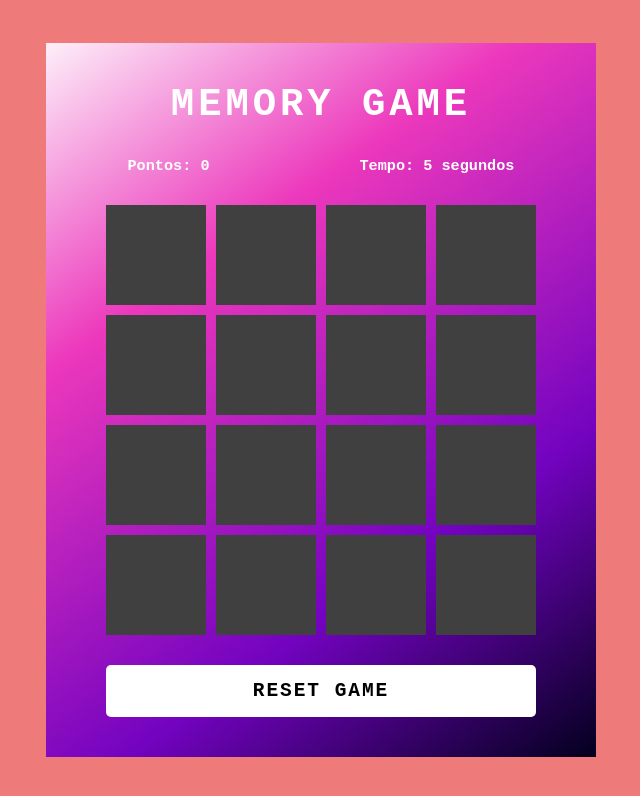
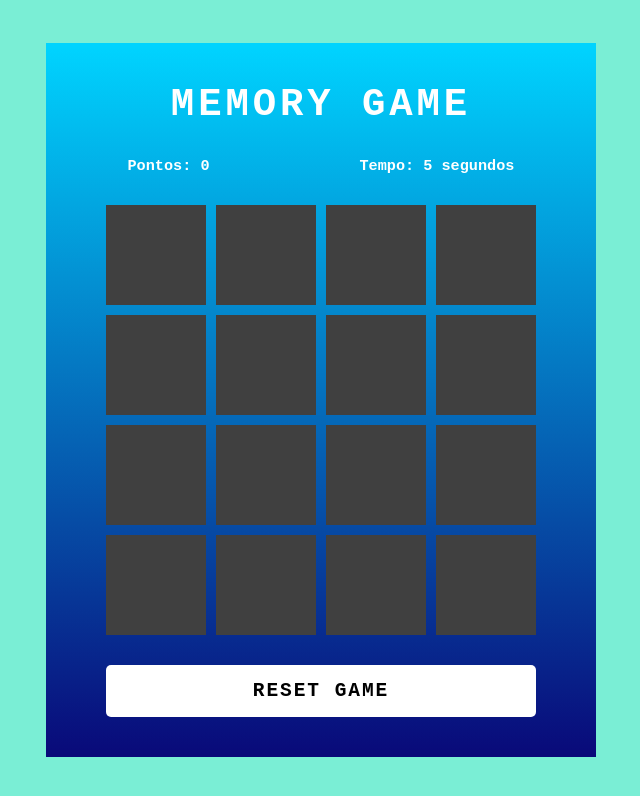
Before and after one commit to oaleekis/memory-game, a plain HTML site: page index.html in a window 1280 px wide. Shown: the whole page, without its empty margins (319-959 px from the left). Drawn offline with Linux system fonts and the light colour scheme.

Commit message:
update color

```diff
--- a/src/styles/main.css
+++ b/src/styles/main.css
@@ -3,7 +3,7 @@ body {
     justify-content: center;
     align-items: center;
     min-height: 100vh;
-    background: rgb(238, 122, 122);
+    background: rgb(122, 238, 213);
     user-select: none;
 }
 
@@ -14,7 +14,7 @@ body {
     justify-content: center;
     align-items: center;
     gap: 30px;
-    background: linear-gradient(325deg, #03001e 0%, #7303c0 30%, #ec38bc 70%, #fdeff9 100%);
+    background: linear-gradient(0deg, rgba(9,9,121,1) 0%, rgba(0,212,255,1) 100%);
     padding: 40px 60px;
 }
 
```
